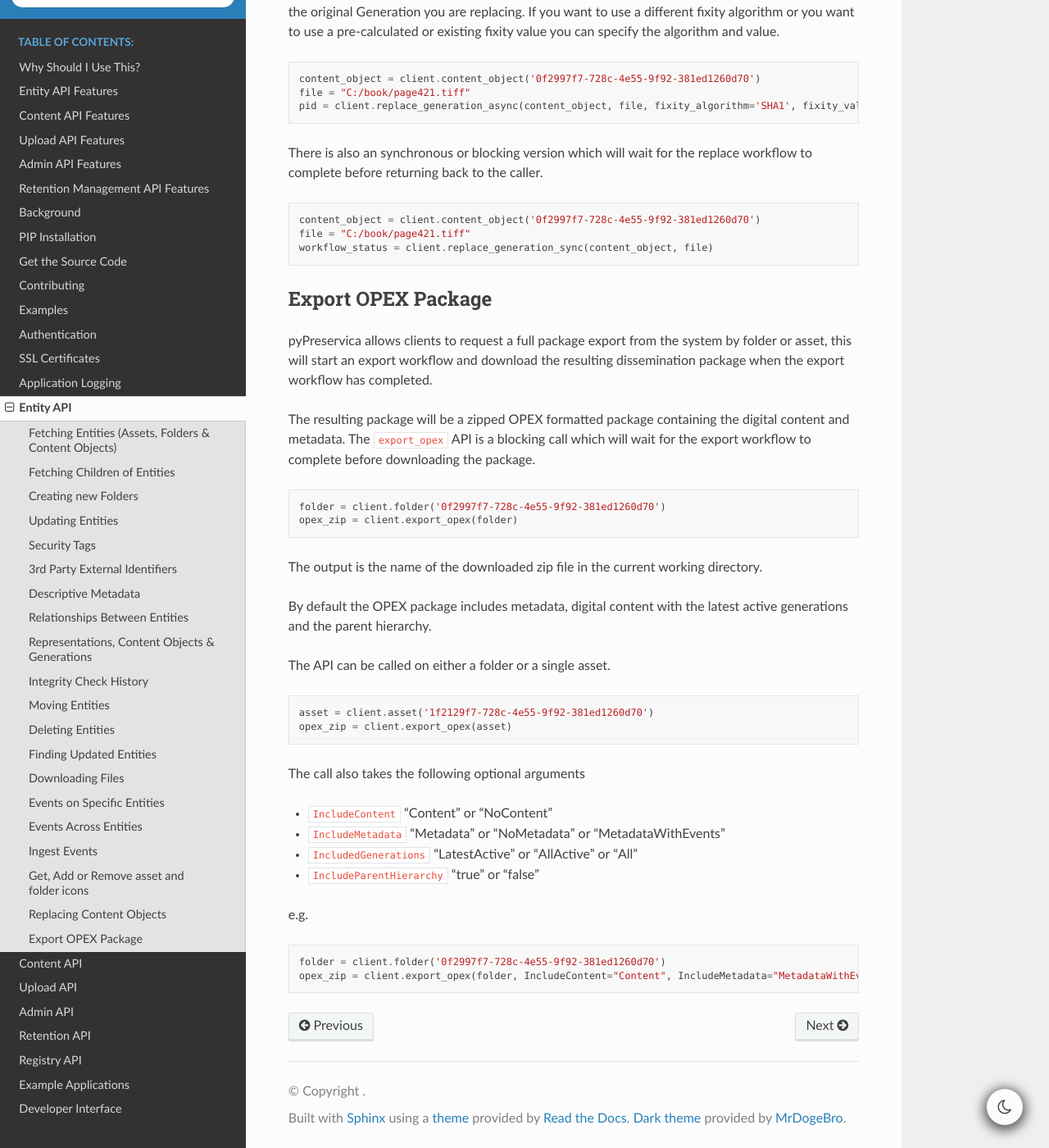
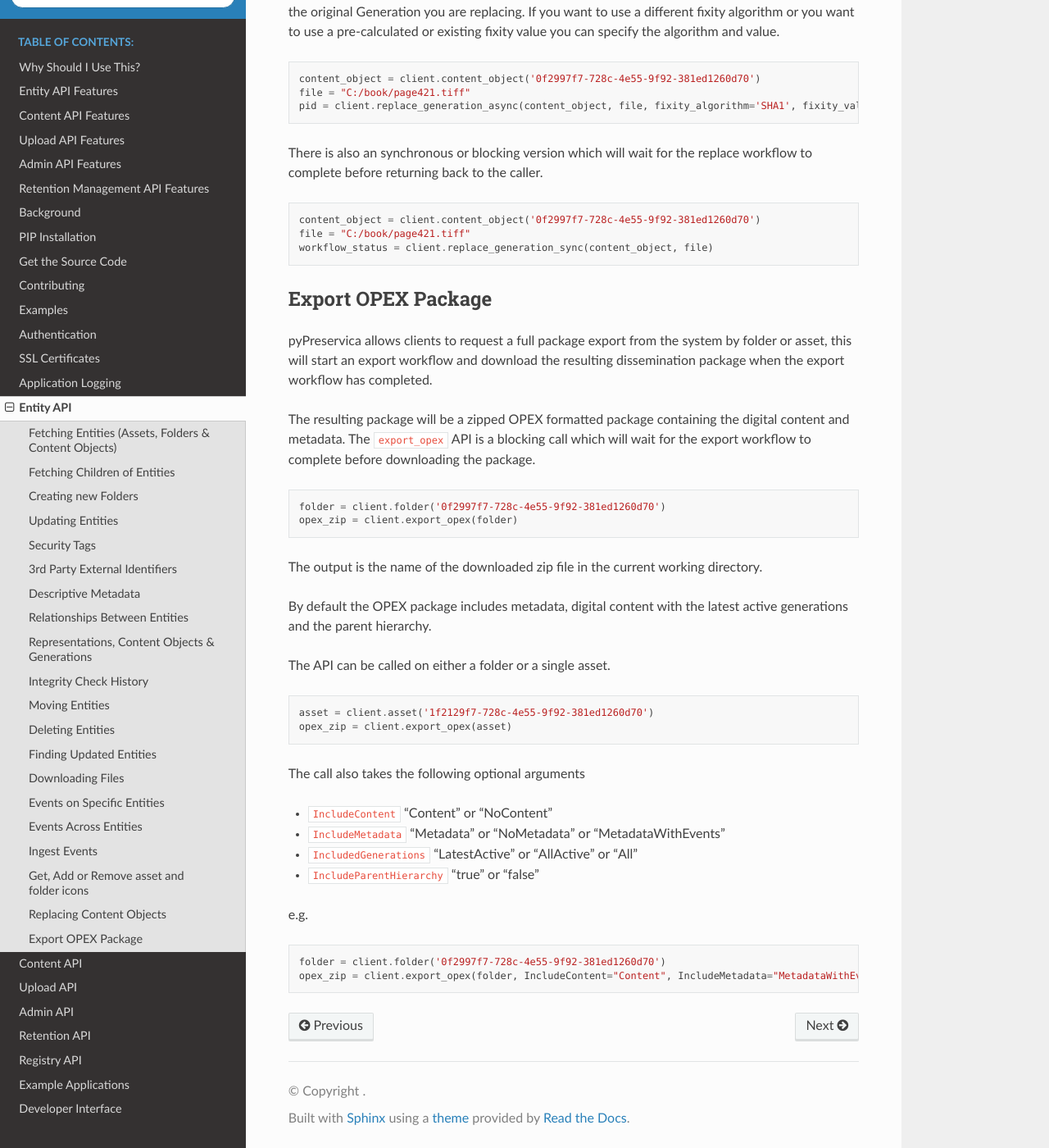
Before and after one commit to carj/pyPreservica, a Sphinx documentation site: the page built from docs/entity.rst, in a window 1280 px wide and 1400 px high, scrolled down 15384 px. Shown: the whole window at 82% size. Built offline with Sphinx 7.4.7 and the Read the Docs theme 2.0.0, drawn with Linux system fonts in a browser that asks for light colours.

Commit message:
docs theme updates

```diff
--- a/docs/conf.py
+++ b/docs/conf.py
@@ -17,7 +17,6 @@ extensions = [
     'sphinx.ext.viewcode',
     'sphinx_rtd_theme',
     'sphinx.ext.todo',
-    "sphinx_rtd_dark_mode",
 ]
 
 html_theme = "sphinx_rtd_theme"
```
